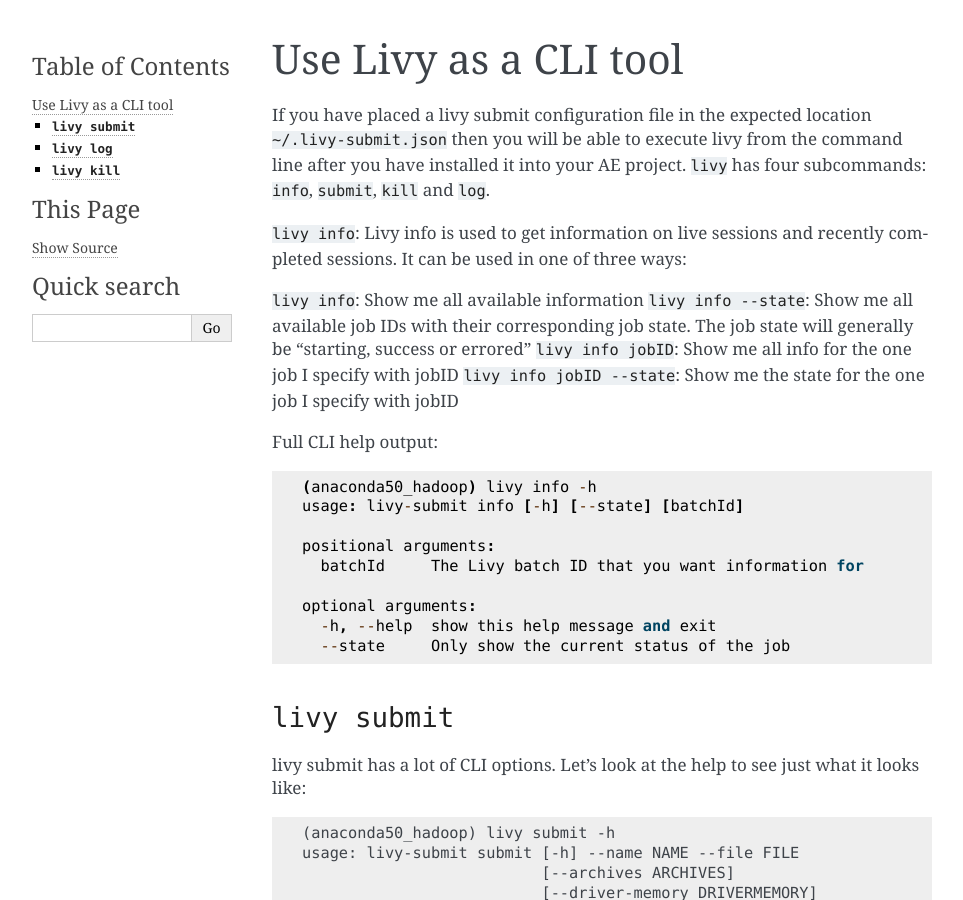
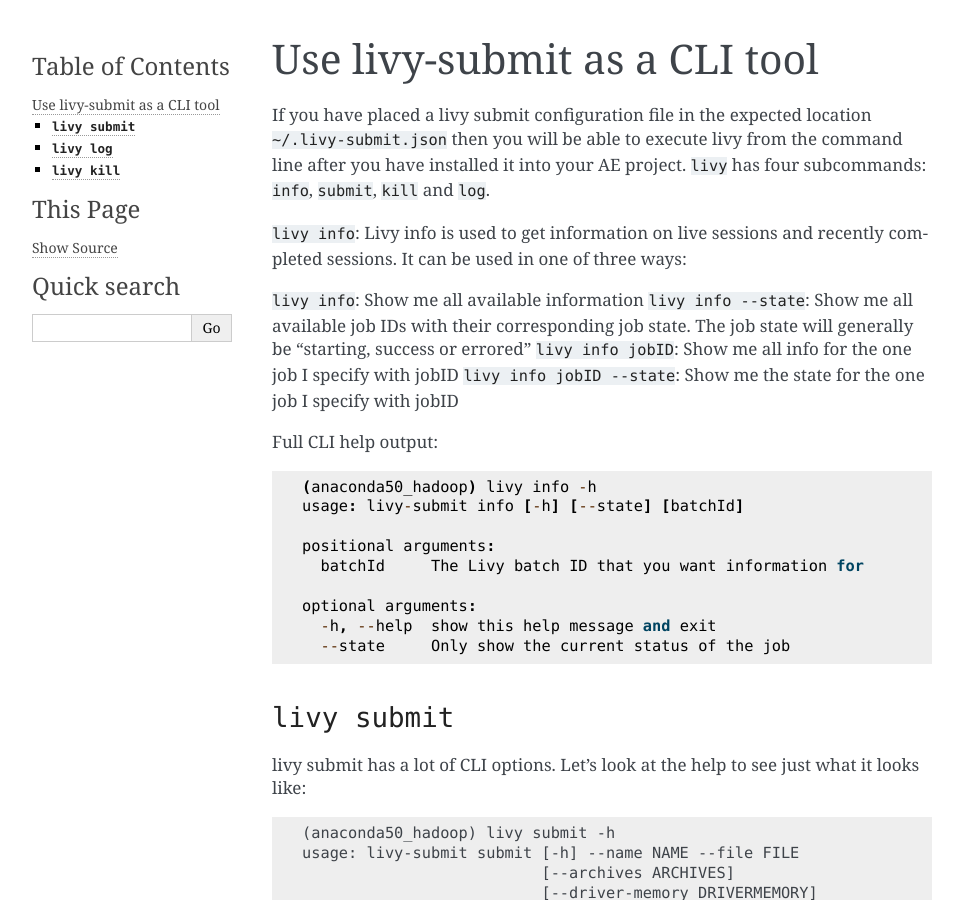
Before and after one commit to anaconda/livy-submit, a Sphinx documentation site: the page built from docs/source/examples/cli_docs.md, in a window 1280 px wide and 900 px high. Shown: the whole window, without its empty margins (148-1111 px from the left). Built offline with Sphinx 7.4.7, drawn with Linux system fonts in a browser that asks for light colours; pages that are not in the unit, such as notebooks, are missing from menus.

Commit message:
Fix navigation

```diff
--- a/docs/source/conf.py
+++ b/docs/source/conf.py
@@ -66,10 +66,10 @@
 def setup(app):
     app.add_config_value('recommonmark_config', {
         #'url_resolver': lambda url: github_doc_root + url,
-        'auto_toc_tree_section': 'Contents',
-        'enable_math': False,
-        'enable_inline_math': False,
-        'enable_eval_rst': True,
-        'enable_auto_doc_ref': True,
+        # 'auto_toc_tree_section': 'Contents',
+        # 'enable_math': False,
+        # 'enable_inline_math': False,
+        # 'enable_eval_rst': True,
+        # 'enable_auto_doc_ref': True,
     }, True)
     app.add_transform(AutoStructify)
--- a/docs/source/examples/as_cli.md
+++ b/docs/source/examples/as_cli.md
@@ -1,4 +1,4 @@
-# as_cli
+# Use livy-submit as a cli
 
 Let's say you have an existing PySpark script that does some data reduction you need as part of a data pipeline.
 Maybe you've ssh'd in to one of your Hadoop edge nodes and have set this script up via crontab.
--- a/docs/source/examples/as_library.md
+++ b/docs/source/examples/as_library.md
@@ -1,4 +1,4 @@
-# Use Livy as a Python Library
+# Use livy-submit as a Python Library
 
 livy-submit is both a CLI tool and a Python library.
 The CLI piece makes use of the Python API so all functionality that is exposed by the CLI is also available inside of a Jupyter notebook or a Python file (or another Python library if you wish to build on top of livy submit).
--- a/docs/source/examples/cli_docs.md
+++ b/docs/source/examples/cli_docs.md
@@ -1,4 +1,4 @@
-# Use Livy as a CLI tool
+# Use livy-submit as a CLI tool
 
 If you have placed a livy submit configuration file in the expected location `~/.livy-submit.json` then you will be able to execute livy from the command line after you have installed it into your AE project.
 `livy` has four subcommands: `info`, `submit`, `kill` and `log`.
```
Also changed, not shown: docs/source/index.md (+5 -0 lines).
